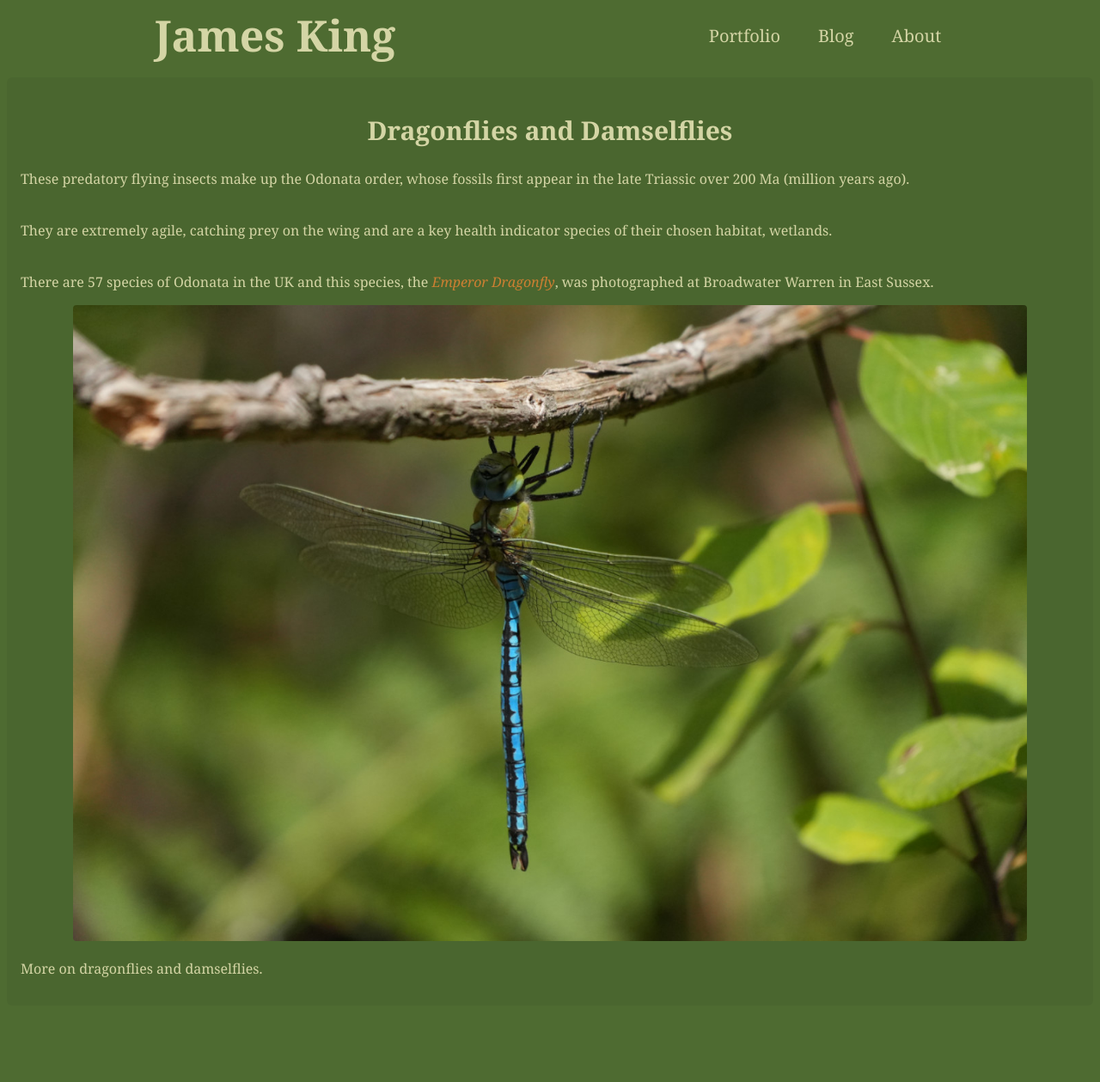
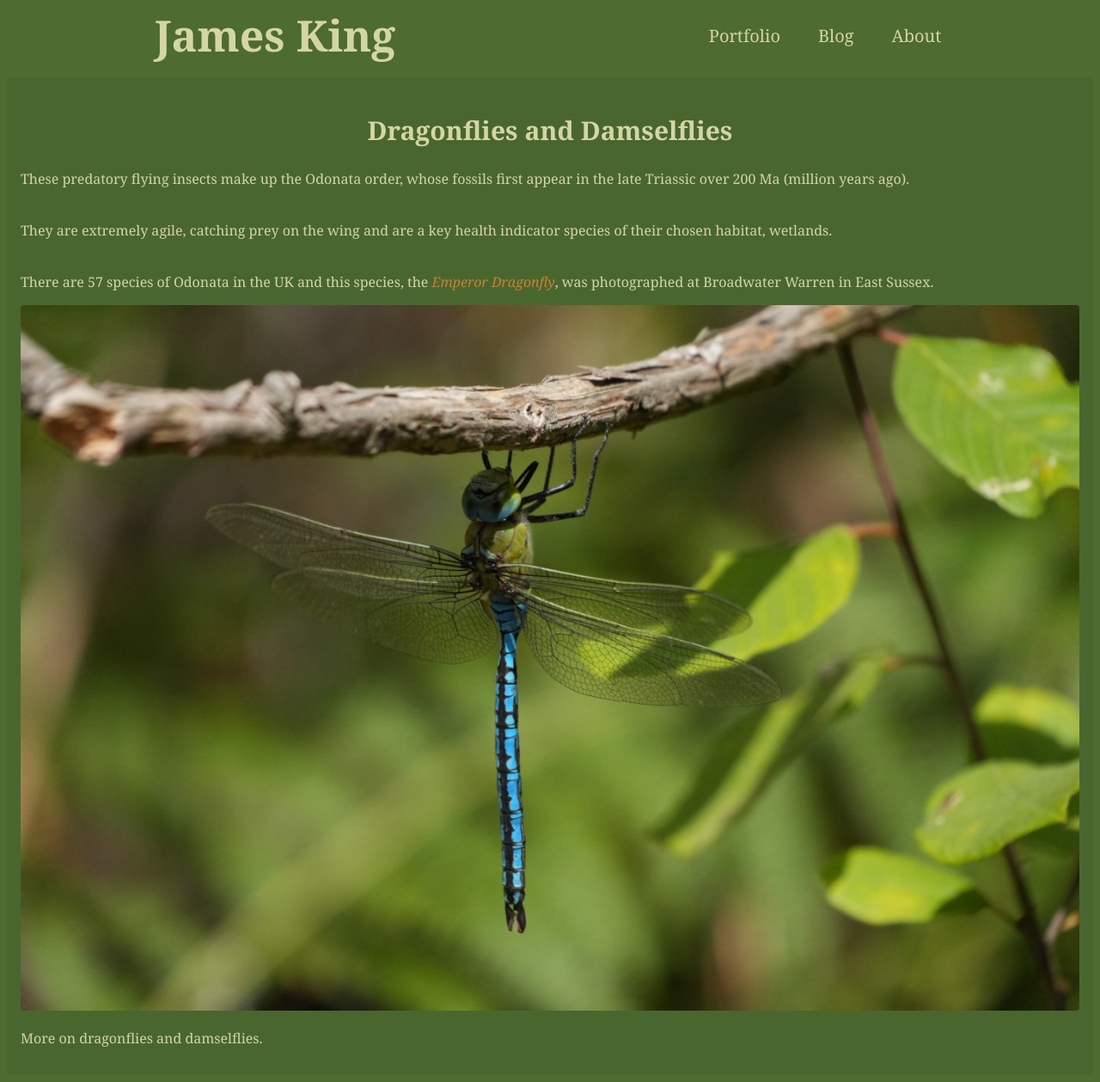
Before and after one commit to JCKing97/jcking97.github.io, a Jekyll site: the page built from _portfolio/dragonflies-and-damselflies.markdown, in a window 1280 px wide. Shown: the whole page at 86% size. Built offline with Jekyll 4.4.1, drawn with Linux system fonts in a browser that asks for light colours; before the commit the page ends 1178 px from its top, so only the background shows below that.

Commit message:
Adjust height adjustment

```diff
--- a/assets/css/style.css
+++ b/assets/css/style.css
@@ -81,7 +81,7 @@ a:hover {
     max-width: 100%;
     height: auto;
     border-radius: 4px;
-    max-height: calc(100vh - 10rem);
+    max-height: calc(100vh - 2rem);
 }
 
 .post-image-container {
@@ -159,7 +159,7 @@ a:hover {
 
 .portfolio-item img {
     max-width: 100%;
-    max-height: calc(100vh - 10rem);
+    max-height: calc(100vh - 2rem);
     width: auto;
     height: auto;
     display: block;
@@ -254,7 +254,7 @@ a:hover {
     height: auto;
     display: block;
     border-radius: 4px;
-    max-height: calc(100vh - 10rem);
+    max-height: calc(100vh - 2rem);
 }
 
 .about-container {
```
